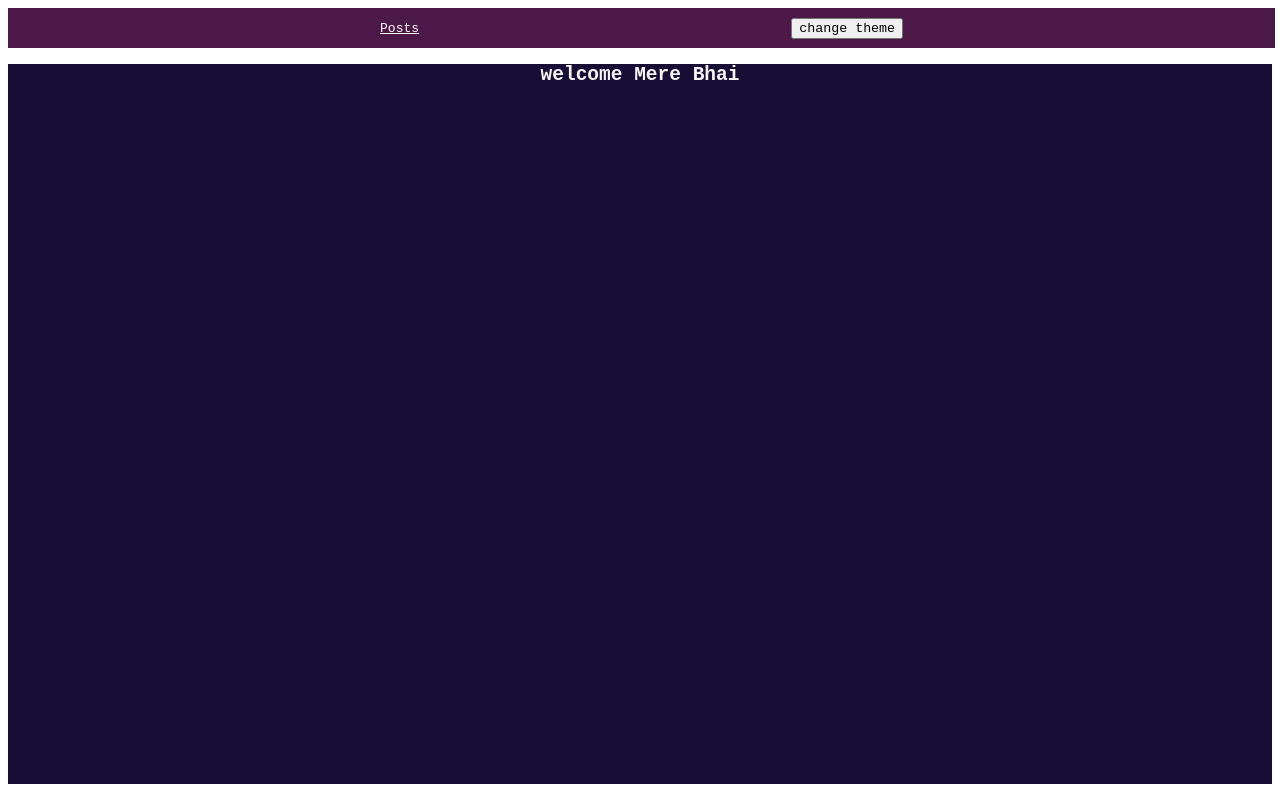
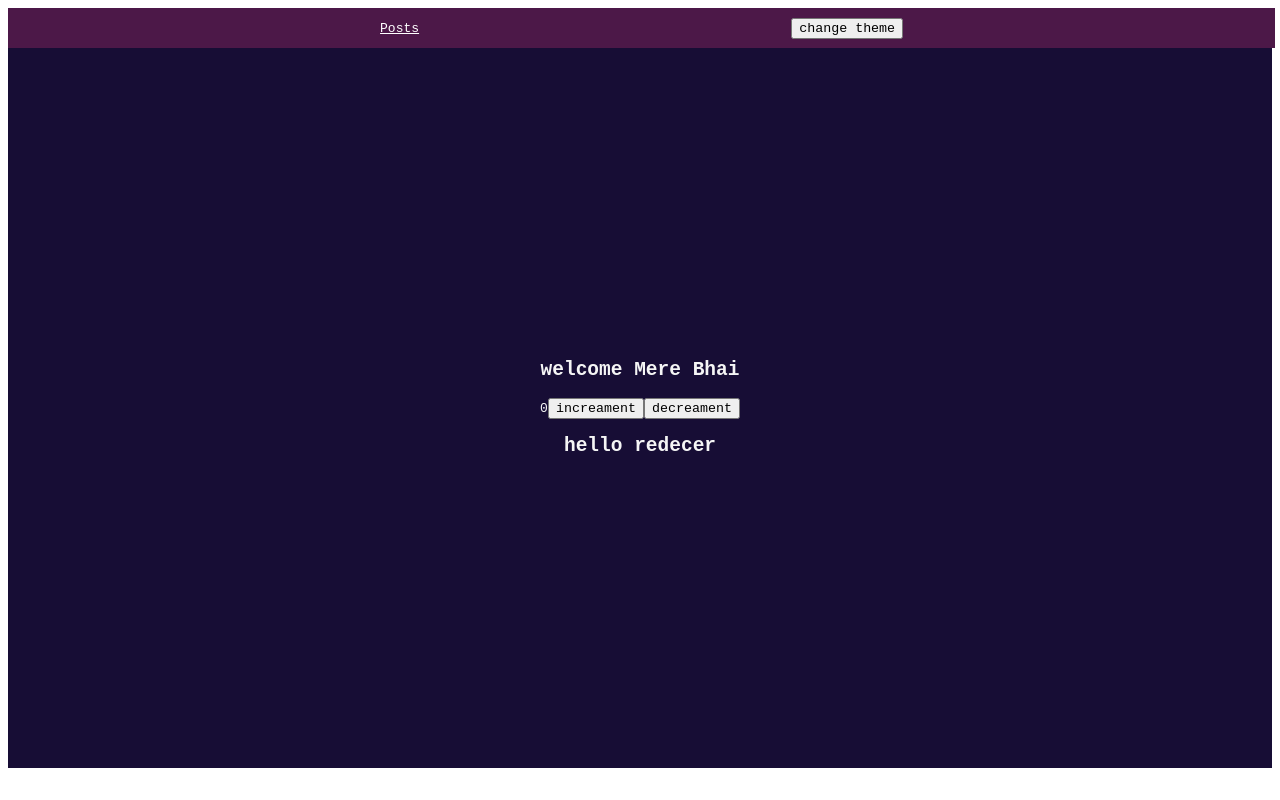
Before and after one commit to surajthapa-code/timepass-miniP, a React (Vite) app in the folder mini-claude-project/: page / in a window 1280 px wide. Built offline with nearby package versions, Linux system fonts and the light colour scheme.

Commit message:
got idea how use reducer workes , its almost 11:49 am funny how i can't sleep today

```diff
--- a/mini-claude-project/src/pages/Home.jsx
+++ b/mini-claude-project/src/pages/Home.jsx
@@ -1,22 +1,26 @@
 import Navbar from "../components/Navbar";
 import { useTheme } from "../contexts/ThemeContext";
+import { ReducerComp } from "../reducer";
 
 function Home() {
   const { theme } = useTheme();
   return (
     <>
       <Navbar />
-      <h2
+      <div
         style={{
           display: "flex",
           justifyContent: "center",
+          flexDirection: "column",
+          alignItems: "center",
           backgroundColor: theme === "dark" ? "#170d35" : "rgb(74, 84, 130)",
           color: theme === "dark" ? "whitesmoke" : "#111",
           height: "90vh",
         }}
       >
-        welcome Mere Bhai
-      </h2>
+        <h2> welcome Mere Bhai </h2>
+        <ReducerComp />
+      </div>
     </>
   );
 }
--- /dev/null
+++ b/mini-claude-project/src/reducer/index.jsx
@@ -0,0 +1,37 @@
+import { useReducer } from "react";
+
+export const ReducerComp = () => {
+  function reducer(state, action) {
+    switch (action.type) {
+      case "INCREAMENT":
+        return state + 1;
+      case "DECREAMENT":
+        return state - 1;
+      default:
+        return state;
+    }
+  }
+  const [count, dispatch] = useReducer(reducer, 0);
+  return (
+    <>
+      <div>
+        <span>{count}</span>
+        <button
+          onClick={() => {
+            dispatch({ type: "INCREAMENT" });
+          }}
+        >
+          increament
+        </button>
+        <button
+          onClick={() => {
+            dispatch({ type: "DECREAMENT" });
+          }}
+        >
+          decreament
+        </button>
+      </div>
+      <h2>hello redecer</h2>
+    </>
+  );
+};
```
